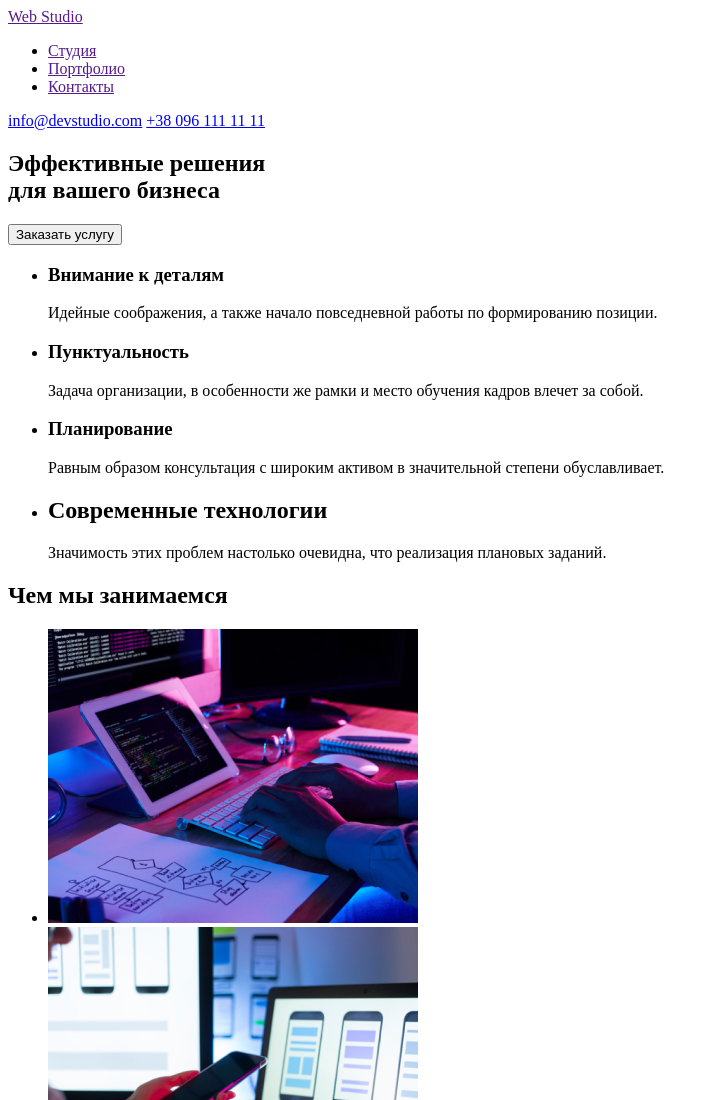
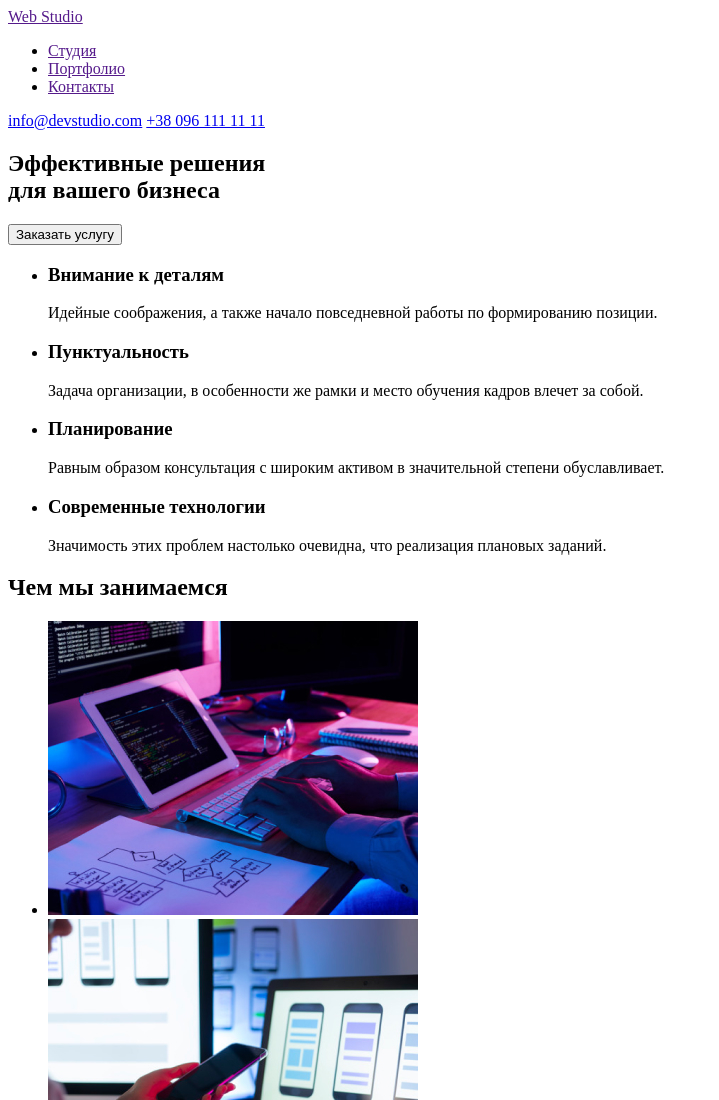
Before and after one commit to Keepitok93/goit-markup-hw-01, a plain HTML site: page index.html in a window 1280 px wide. Shown: the top 1100 px of the page, without its empty margins (0-719 px from the left). Drawn offline with Linux system fonts and the light colour scheme.

Commit message:
Правки правок

```diff
--- a/index.html
+++ b/index.html
@@ -55,7 +55,7 @@
           </li>
           <li>
             <!--Обязательно применять тег <p>?-->
-            <h2>Современные технологии</h2>
+            <h3>Современные технологии</h3>
             Значимость этих проблем настолько очевидна, что реализация плановых
             заданий.
           </li>
```
